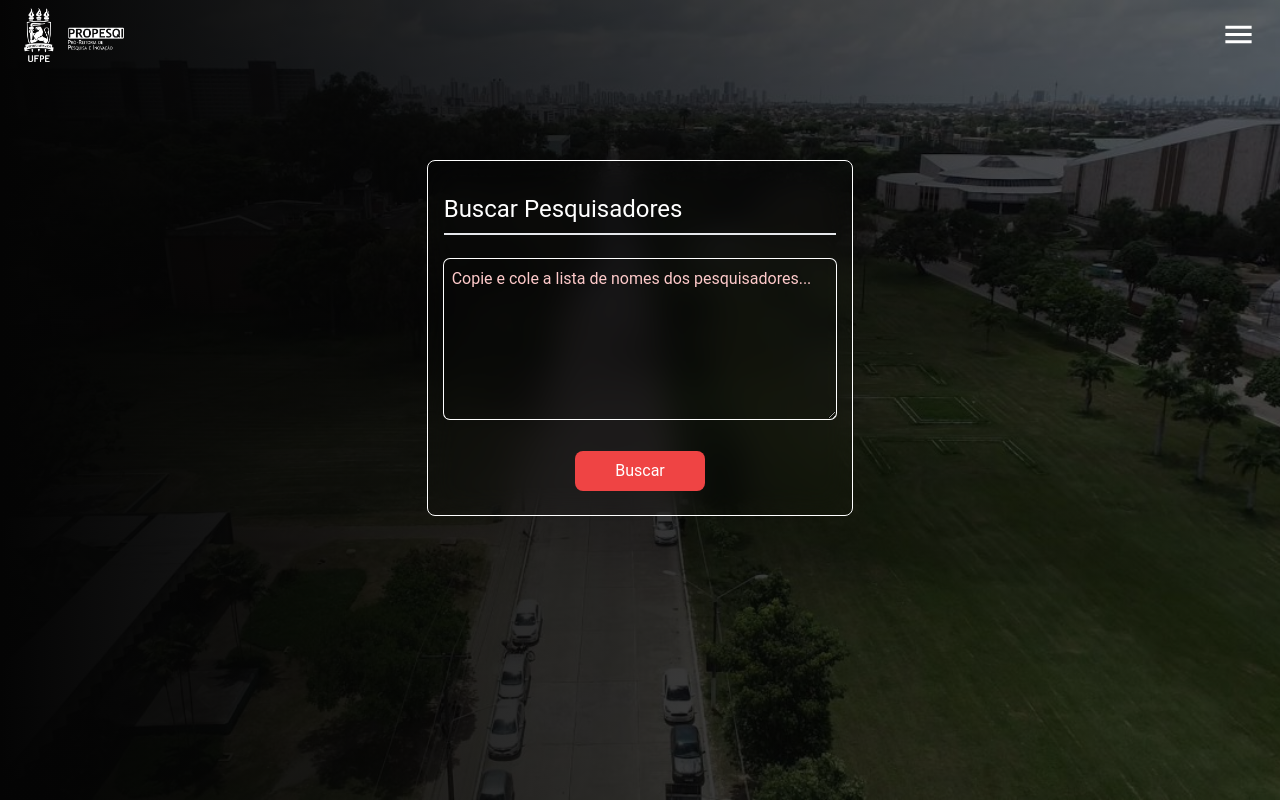
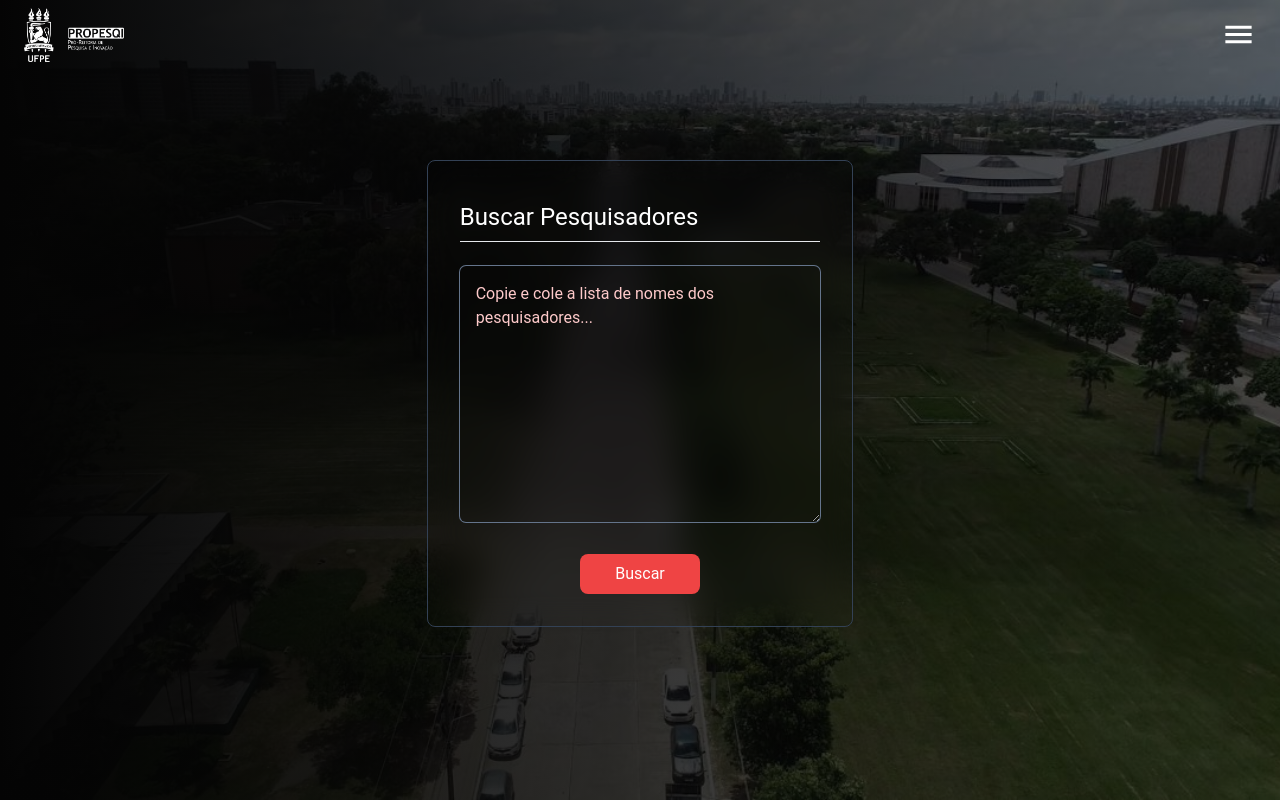
Before and after one commit to thiagomag94/BuscaPesquisador-UFPE, a Next.js app in the folder Front-end/busca-pesquisador/: page /BuscaNome in a window 1280 px wide. Built offline with nearby package versions, Linux system fonts and the light colour scheme.

Commit message:
changing the directory name from InputSearch to inputSearch

```diff
--- a/Front-end/busca-pesquisador/components/FormSearch/index.tsx
+++ b/Front-end/busca-pesquisador/components/FormSearch/index.tsx
@@ -1,6 +1,6 @@
 import { FormSearchType } from "./FormSearchType"
 import AddCircleIcon from '@mui/icons-material/AddCircle';
-import { InputSearch } from "../InputSearch";
+import { InputSearch } from "../inputSearch";
 import { RequestAPI } from "../../services/RequestAPI";
 import { useState } from "react";
 
@@ -36,8 +36,8 @@ export const FormSearch = (props:FormSearchType) =>{
 
     return(
         <>
-        <form action="" method="POST" className="flex flex-col w-11/12 h-full py-6 px-4 border border-white bg-transparent backdrop-blur-lg rounded-lg backdrop-filter  lg:w-2/6"  onSubmit={handleSubmit}>
-            <label className="text-white text-2xl mb-4 border-b-2 py-2">{label}</label>
+        <form action="" method="POST" className="flex flex-col w-11/12 h-full py-6 px-4 border border-slate-700 bg-transparent backdrop-blur-lg rounded-lg backdrop-filter  lg:w-2/6 xl:p-8 xl:w-2/6"  onSubmit={handleSubmit}>
+            <label className="text-white text-2xl mb-4 border-b py-2">{label}</label>
             <div className="flex flex-col justify-around items-center">
                     <InputSearch label={label} placeholder={placeholder} ListResearcher={ListResearcher} setListResearcher={setListResearcher} nomes = {nomes} setNomes = {setNomes}/>
 
--- a/Front-end/busca-pesquisador/components/inputSearch/index.tsx
+++ b/Front-end/busca-pesquisador/components/inputSearch/index.tsx
@@ -13,7 +13,7 @@ export const InputSearch = (props:InputSearchType) =>{
 
     return(
         <>
-           <textarea id="main-input" className = "mt-2 mb-4 w-full h-40 rounded-md p-2 outline-none border-1 ring-1 ring-white bg-transparent text-white placeholder-red-200" placeholder={placeholder} onChange={handleChange}></textarea>
+           <textarea id="main-input" className = "mt-2 mb-4 w-full h-40 rounded-md p-2 outline-none border-1 ring-1 ring-slate-500 bg-transparent text-white placeholder-red-200 xl:p-4 xl:h-64" placeholder={placeholder} onChange={handleChange}></textarea>
         </>
 
     )
```
